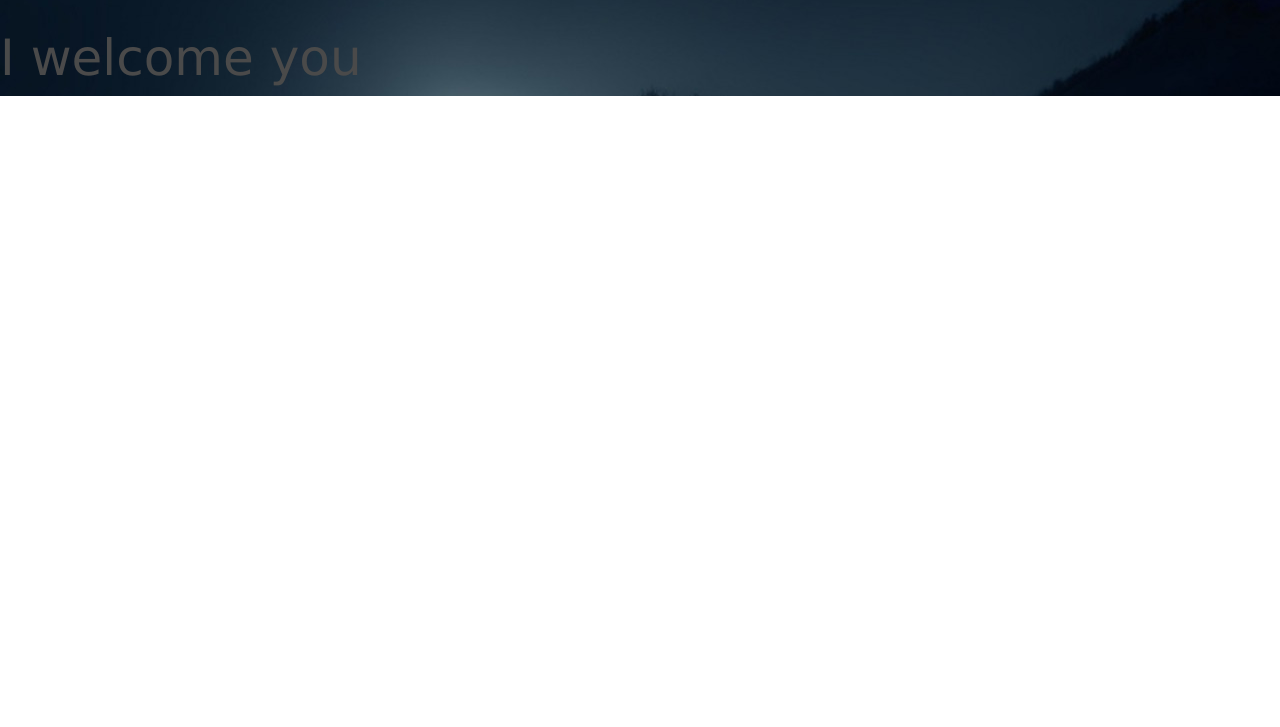
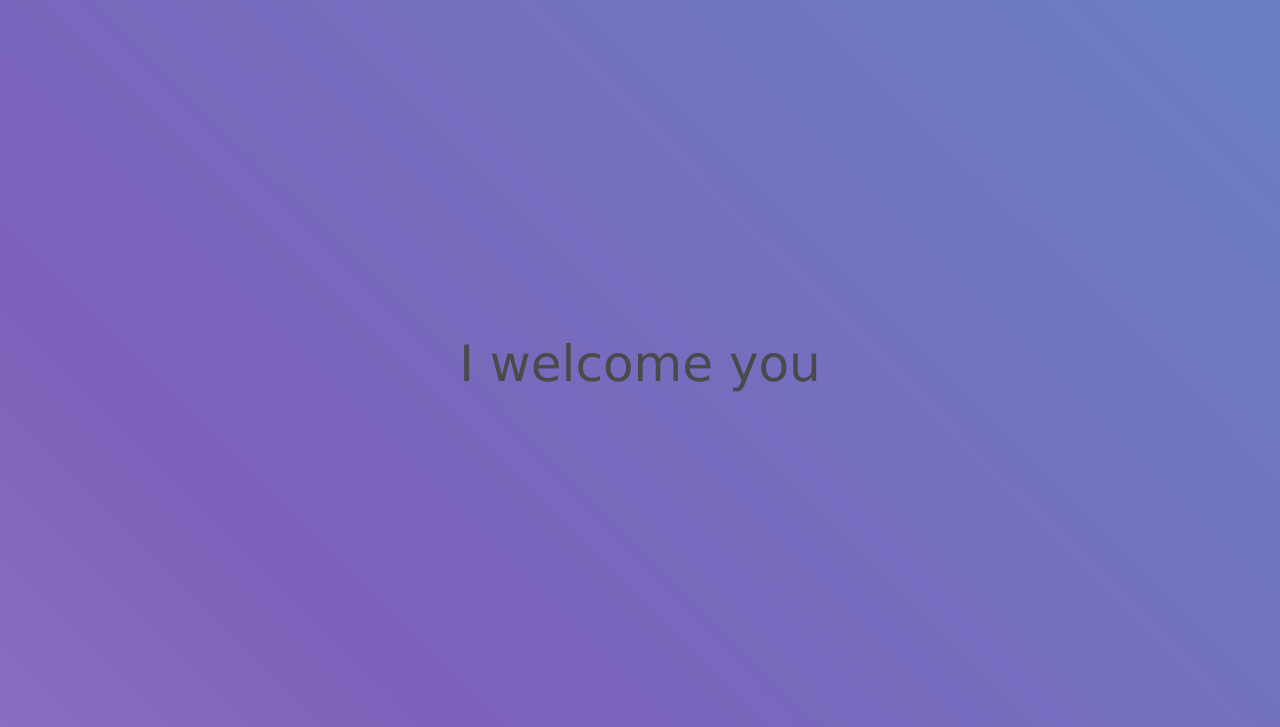
Before and after one commit to Geno1131993/Portfolio-1.1, a plain HTML site: page index.html in a window 1280 px wide. Shown: the part 73-800 px from the top of the page. Drawn offline with nearby package versions, Linux system fonts and the light colour scheme; files whose address does not match are found by name.

Commit message:
Background issue on index.hmtl solved.

```diff
--- a/assets/style/index.css
+++ b/assets/style/index.css
@@ -2,14 +2,14 @@
     background-color: rgba(0,0,0,0);
 } */
 
-/*
+
 
 #splash{
     height: 100%;
     width: 100%;
     background-color: yellow;
     z-index: 2;
-    position: absolute;
+    position: fixed;
     top: 0px;
     text-align: center;
     display: inline-block;
@@ -18,6 +18,7 @@
     background: linear-gradient(45deg, rgba(194, 180, 234, 1), rgba(125, 97, 186, 1), rgba(90, 151, 206, 1), rgba(68, 103, 161, 1));
     animation: gradient 50s ease infinite;
     background-size: 400% 400%;
+    margin: auto;
 }
 
 
@@ -38,7 +39,6 @@
 		background-position: 0% 50%;
 	}
 }
- */
 
 
 .character{
@@ -58,5 +58,11 @@
 
 body{
     background: url("../images/night_ocean.jpg") repeat 0 0;
-
+    height: 100vh;
+    /* width: 100%; */
+    background-repeat: no-repeat;
+    background-size: cover;
+    background-attachment: fixed;
+    background-position: center center;
+    margin: auto;
 }
```
